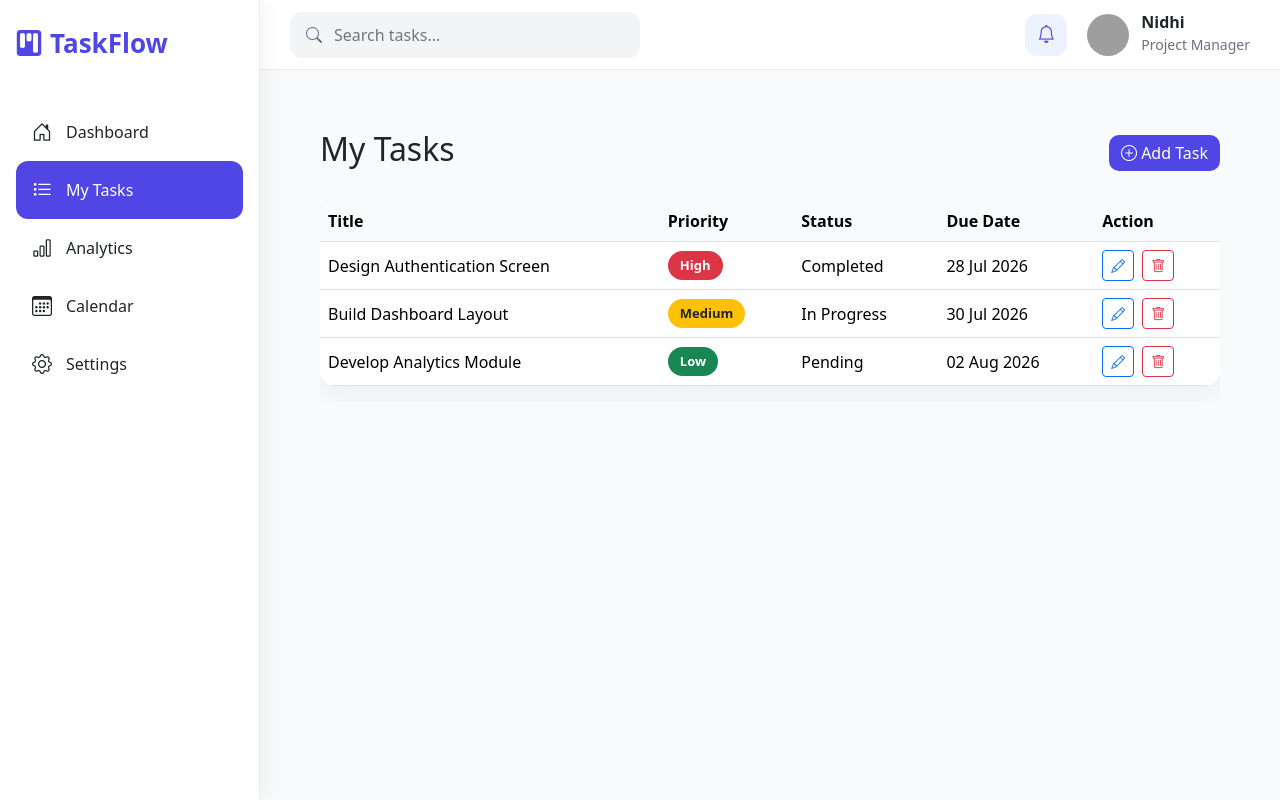
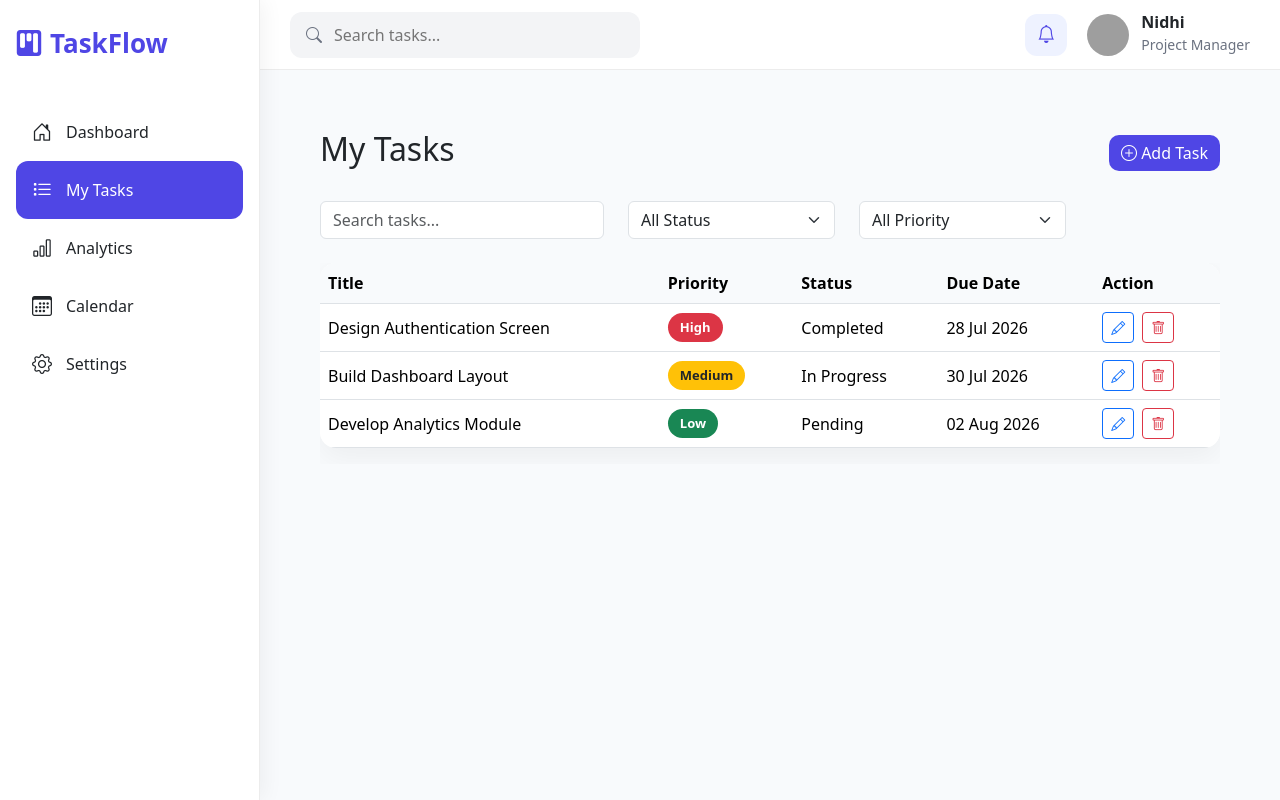
Before and after one commit to nidhiyg-2025/taskflow-angular, an Angular app: page /app/tasks in a window 1280 px wide. Built offline with nearby package versions, Linux system fonts and the light colour scheme; grey boxes are pictures that could not be loaded.

Commit message:
completed tasks page

```diff
--- a/src/app/pages/tasks/tasks.css
+++ b/src/app/pages/tasks/tasks.css
@@ -31,3 +31,28 @@
     border-radius:20px;
     font-size:13px;
 }
+
+.modal-overlay{
+    position:fixed;
+    inset:0;
+    background:rgba(0,0,0,.45);
+    display:flex;
+    justify-content:center;
+    align-items:center;
+    z-index:9999;
+}
+
+.task-modal{
+    width:550px;
+    background:white;
+    border-radius:18px;
+    padding:24px;
+    box-shadow:0 20px 50px rgba(0,0,0,.2);
+}
+
+.modal-header{
+    display:flex;
+    justify-content:space-between;
+    align-items:center;
+    margin-bottom:20px;
+}
--- a/src/app/pages/tasks/tasks.html
+++ b/src/app/pages/tasks/tasks.html
@@ -3,11 +3,51 @@
   <div class="page-header">
     <h2>My Tasks</h2>
 
-    <button class="btn btn-primary">
+  <button class="btn btn-primary" (click)="openModal()">
       <i class="bi bi-plus-circle"></i>
       Add Task
     </button>
   </div>
+  <div class="row mb-4">
+
+  <div class="col-md-4">
+    <input
+      type="text"
+      class="form-control"
+      placeholder="Search tasks..."
+      [(ngModel)]="searchText"
+      (input)="searchTasks()">
+  </div>
+
+  <div class="col-md-3">
+  <select
+    class="form-select"
+    [(ngModel)]="selectedStatus"
+    (change)="filterTasks()">
+
+    <option value="">All Status</option>
+    <option value="Pending">Pending</option>
+    <option value="In Progress">In Progress</option>
+    <option value="Completed">Completed</option>
+
+  </select>
+</div>
+
+<div class="col-md-3">
+  <select
+    class="form-select"
+    [(ngModel)]="selectedPriority"
+    (change)="filterTasks()">
+
+    <option value="">All Priority</option>
+    <option value="High">High</option>
+    <option value="Medium">Medium</option>
+    <option value="Low">Low</option>
+
+  </select>
+</div>
+
+</div>
 
   <div class="table-responsive">
 
@@ -27,7 +67,7 @@
 
       <tbody>
 
-        @for (task of tasks; track task.id) {
+       @for (task of filteredTasks; track task.id){
 <tr>
 
   <td>{{ task.title }}</td>
@@ -48,13 +88,18 @@
   <td>{{ task.dueDate }}</td>
 
   <td>
-    <button class="btn btn-sm btn-outline-primary me-2">
-      <i class="bi bi-pencil"></i>
-    </button>
+    <button
+  class="btn btn-sm btn-outline-primary me-2"
+  (click)="editTask(task)">
+  <i class="bi bi-pencil"></i>
+</button>
 
-    <button class="btn btn-sm btn-outline-danger">
-      <i class="bi bi-trash"></i>
-    </button>
+    <button
+  type="button"
+  class="btn btn-sm btn-outline-danger"
+  (click)="deleteTask(task.id)">
+  <i class="bi bi-trash"></i>
+</button>
   </td>
 
 </tr>
@@ -66,3 +111,106 @@
   </div>
 
 </div>
+@if (showModal) {
+<div class="modal-overlay">
+
+  <div class="task-modal">
+
+    <div class="modal-header">
+      <h4>
+  {{ isEditMode ? 'Edit Task' : 'Add New Task' }}
+</h4>
+
+      <button
+        class="btn-close"
+        (click)="closeModal()">
+      </button>
+    </div>
+
+    <div class="mb-3">
+      <label>Task Title</label>
+
+      <input
+        type="text"
+        class="form-control"
+        [(ngModel)]="newTask.title">
+    </div>
+
+    <div class="mb-3">
+      <label>Description</label>
+
+      <textarea
+        rows="3"
+        class="form-control"
+        [(ngModel)]="newTask.description">
+      </textarea>
+    </div>
+
+    <div class="row">
+
+      <div class="col">
+
+        <label>Priority</label>
+
+        <select
+          class="form-select"
+          [(ngModel)]="newTask.priority">
+
+          <option>High</option>
+          <option>Medium</option>
+          <option>Low</option>
+
+        </select>
+
+      </div>
+
+      <div class="col">
+
+        <label>Status</label>
+
+        <select
+          class="form-select"
+          [(ngModel)]="newTask.status">
+
+          <option>Pending</option>
+          <option>In Progress</option>
+          <option>Completed</option>
+
+        </select>
+
+      </div>
+
+    </div>
+
+    <div class="mt-3">
+
+      <label>Due Date</label>
+
+      <input
+        type="date"
+        class="form-control"
+        [(ngModel)]="newTask.dueDate">
+
+    </div>
+
+    <div class="text-end mt-4">
+
+      <button
+        class="btn btn-secondary me-2"
+        (click)="closeModal()">
+        Cancel
+      </button>
+
+<button
+  type="button"
+  class="btn btn-primary"
+  (click)="saveTask()">
+  {{ isEditMode ? 'Update Task' : 'Save Task' }}
+</button>
+
+    </div>
+
+  </div>
+
+</div>
+}
--- a/src/app/pages/tasks/tasks.ts
+++ b/src/app/pages/tasks/tasks.ts
@@ -1,9 +1,11 @@
 import { Component } from '@angular/core';
 import { CommonModule } from '@angular/common';
+import { FormsModule } from '@angular/forms';
 
 interface Task {
   id: number;
   title: string;
+  description: string;
   priority: 'High' | 'Medium' | 'Low';
   status: 'Pending' | 'In Progress' | 'Completed';
   dueDate: string;
@@ -12,16 +14,23 @@ interface Task {
 @Component({
   selector: 'app-tasks',
   standalone: true,
-  imports: [CommonModule],
+  imports: [CommonModule, FormsModule],
   templateUrl: './tasks.html',
   styleUrl: './tasks.css'
 })
 export class Tasks {
+  searchText = '';
 
+filteredTasks: Task[] = [];
+selectedStatus = '';
+selectedPriority = '';
+isEditMode = false;
+editingTaskId = 0;
   tasks: Task[] = [
     {
       id: 1,
       title: 'Design Authentication Screen',
+      description: 'Create premium login UI',
       priority: 'High',
       status: 'Completed',
       dueDate: '28 Jul 2026'
@@ -29,6 +38,7 @@ export class Tasks {
     {
       id: 2,
       title: 'Build Dashboard Layout',
+      description: 'Design dashboard cards and charts',
       priority: 'Medium',
       status: 'In Progress',
       dueDate: '30 Jul 2026'
@@ -36,10 +46,163 @@ export class Tasks {
     {
       id: 3,
       title: 'Develop Analytics Module',
+      description: 'Implement analytics graphs',
       priority: 'Low',
       status: 'Pending',
       dueDate: '02 Aug 2026'
     }
   ];
 
+constructor() {
+
+  const savedTasks = localStorage.getItem('tasks');
+
+  if (savedTasks) {
+    this.tasks = JSON.parse(savedTasks);
+  }
+
+  this.filteredTasks = [...this.tasks];
 }
+
+saveToLocalStorage() {
+  localStorage.setItem('tasks', JSON.stringify(this.tasks));
+}
+
+searchTasks() {
+  this.filterTasks();
+}
+
+  showModal = false;
+
+  newTask: Task = {
+    id: 0,
+    title: '',
+    description: '',
+    priority: 'Medium',
+    status: 'Pending',
+    dueDate: ''
+  };
+
+ openModal() {
+
+  this.isEditMode = false;
+  this.editingTaskId = 0;
+
+  this.newTask = {
+    id: 0,
+    title: '',
+    description: '',
+    priority: 'Medium',
+    status: 'Pending',
+    dueDate: ''
+  };
+
+  this.showModal = true;
+}
+
+closeModal() {
+
+  this.showModal = false;
+
+  this.isEditMode = false;
+  this.editingTaskId = 0;
+
+  this.newTask = {
+    id: 0,
+    title: '',
+    description: '',
+    priority: 'Medium',
+    status: 'Pending',
+    dueDate: ''
+  };
+}
+
+  editTask(task: Task) {
+
+  this.isEditMode = true;
+  this.editingTaskId = task.id;
+
+  this.newTask = {
+    ...task
+  };
+
+  this.showModal = true;
+}
+
+deleteTask(id: number) {
+
+  const confirmDelete = confirm('Are you sure you want to delete this task?');
+
+  if (confirmDelete) {
+    this.tasks = this.tasks.filter(task => task.id !== id);
+  }
+  this.filterTasks();
+  this.saveToLocalStorage();
+this.filterTasks();
+
+}
+
+filterTasks() {
+
+  this.filteredTasks = this.tasks.filter(task => {
+
+    const matchesSearch =
+      task.title.toLowerCase().includes(this.searchText.toLowerCase());
+
+    const matchesStatus =
+      this.selectedStatus === '' ||
+      task.status === this.selectedStatus;
+
+    const matchesPriority =
+      this.selectedPriority === '' ||
+      task.priority === this.selectedPriority;
+
+    return matchesSearch && matchesStatus && matchesPriority;
+
+  });
+
+}
+
+  saveTask() {
+
+  if (this.isEditMode) {
+
+    const index = this.tasks.findIndex(t => t.id === this.editingTaskId);
+
+    if (index !== -1) {
+      this.tasks[index] = {
+        ...this.newTask,
+        id: this.editingTaskId
+      };
+    }
+
+  } else {
+
+    const task: Task = {
+      ...this.newTask,
+      id: this.tasks.length + 1
+    };
+
+    this.tasks.unshift(task);
+  }
+
+  this.newTask = {
+    id: 0,
+    title: '',
+    description: '',
+    priority: 'Medium',
+    status: 'Pending',
+    dueDate: ''
+  };
+
+  this.isEditMode = false;
+  this.editingTaskId = 0;
+
+  this.closeModal();
+this.filterTasks();
+this.saveToLocalStorage();
+this.filterTasks();
+}
+
+
+}
```
